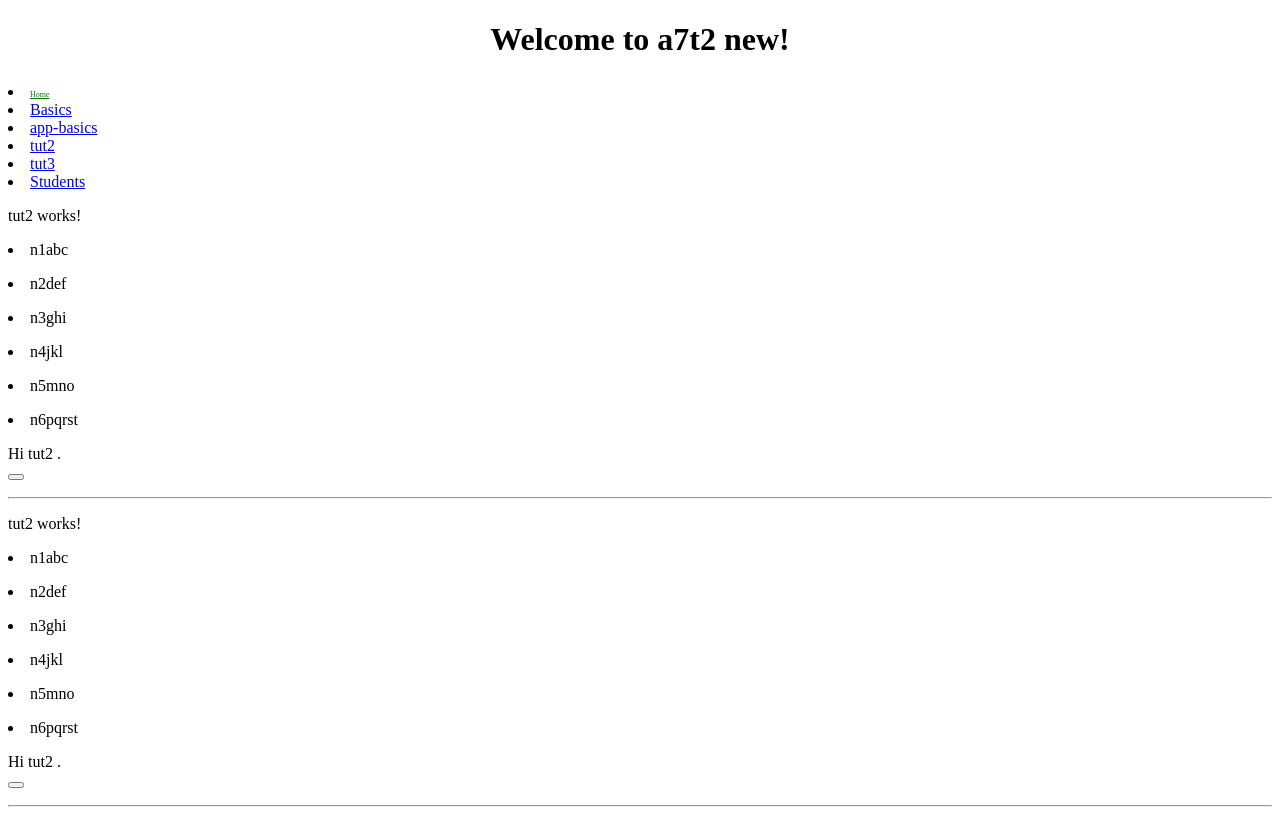
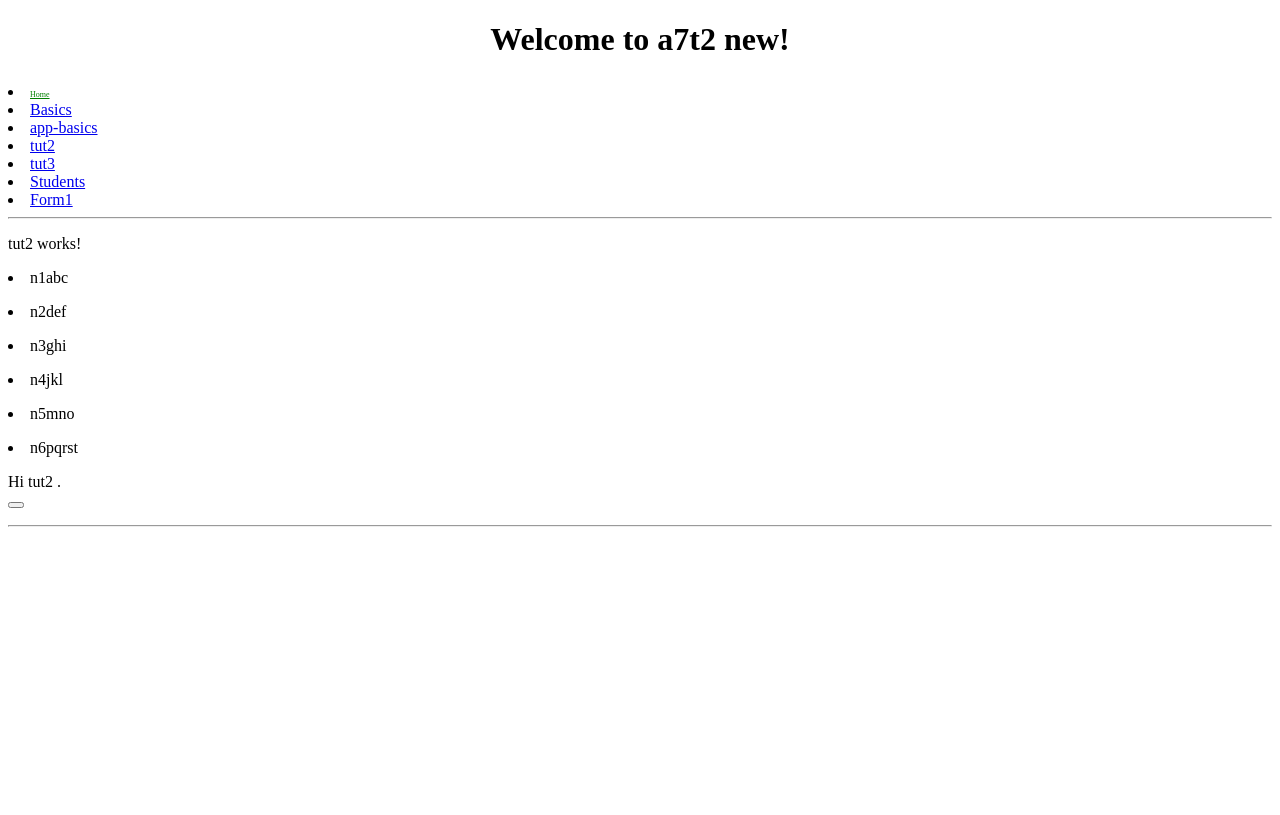
Before and after one commit to kavindasilva/a7t2, an Angular app: page / in a window 1280 px wide. Built offline with nearby package versions, Linux system fonts and the light colour scheme.

Commit message:
routings added

```diff
--- a/src/app/app.component.html
+++ b/src/app/app.component.html
@@ -15,11 +15,12 @@
 	<li><a routerLink="/dep2" routerLinkActive="active">tut2</a></li>
 	<li><a routerLink="/dep3" routerLinkActive="active">tut3</a></li>
 	<li><a routerLink="/studs" routerLinkActive="active">Students</a></li>
+	<li><a routerLink="/pal/form1" routerLinkActive="active">Form1</a></li>
 </nav>
 
-<div>
+<!--	div>
 	<app-tut2></app-tut2>
-</div><hr/>
+</div--><hr/>
 
 <!--div>
 	<app-tut2 (childEve)="childMsg=$event" [parentData]="name"></app-tut2>
```
Also changed, not shown: src/app/app-routing.module.ts (+12 -1 lines).
